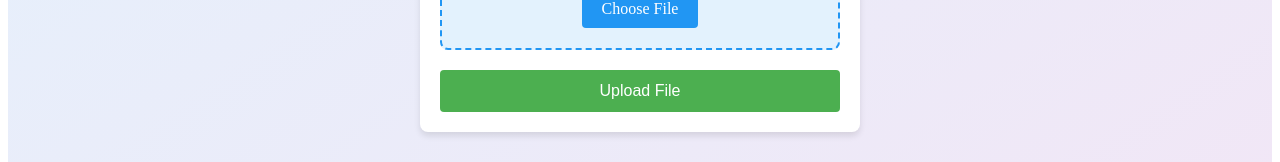
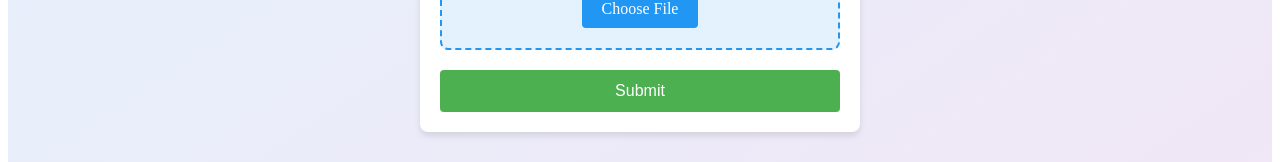
Before and after one commit to Mihrr25/IIT-Patna-Grader, a React (Vite) app in the folder frontend/: page / in a window 1280 px wide. Shown: the part 450-612 px from the top of the page. Built offline with nearby package versions, Linux system fonts and the light colour scheme.

Commit message:
Frontend

```diff
--- a/frontend/src/App.jsx
+++ b/frontend/src/App.jsx
@@ -89,7 +89,7 @@ function App() {
 
         {/* Submit Button */}
         <button type="submit" className="submit-button">
-          Upload File
+          Submit
         </button>
 
         {/* Download Link */}
```
